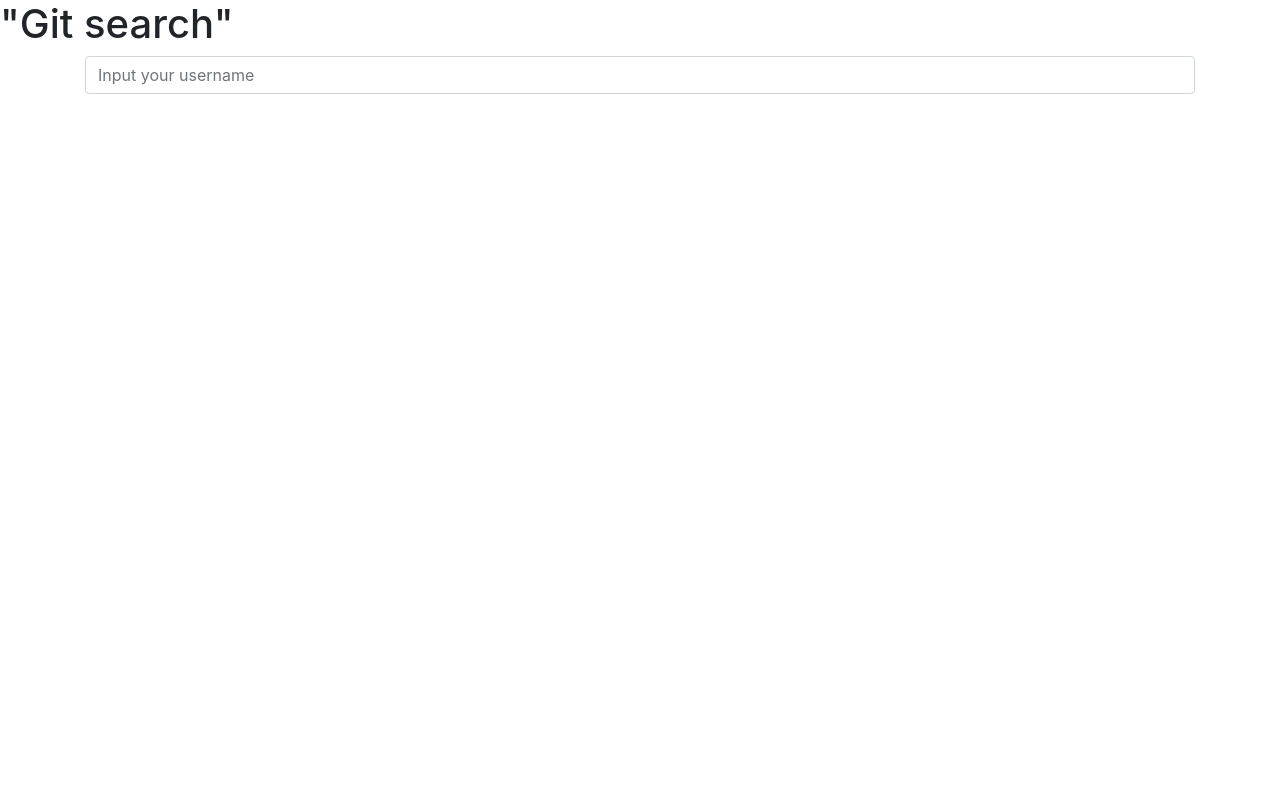
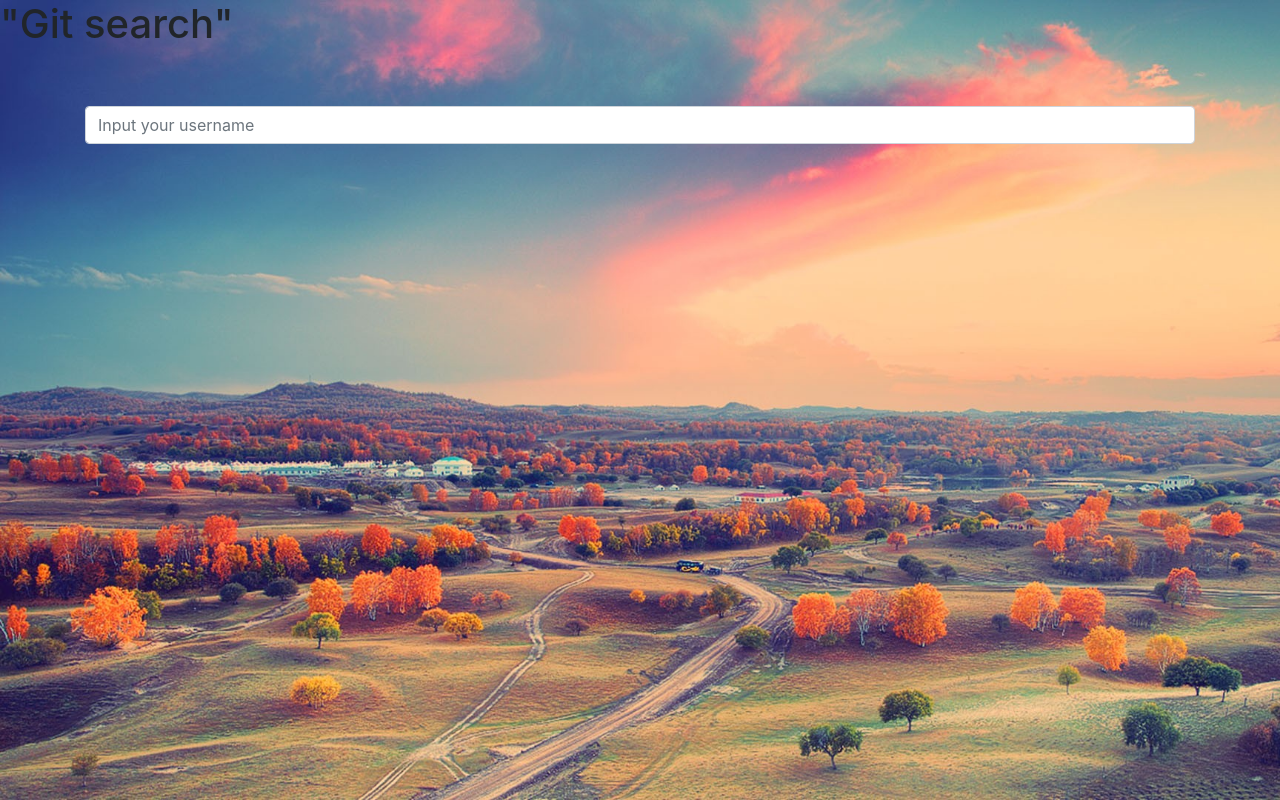
Before and after one commit to DennisIrimu/github-search, an Angular app: page / in a window 1280 px wide. Built offline with nearby package versions, Linux system fonts and the light colour scheme.

Commit message:
Add background image

```diff
--- a/src/app/search/search.component.css
+++ b/src/app/search/search.component.css
@@ -0,0 +1,9 @@
+.bar{
+  padding-top: 50px;
+}
+body {
+  background-image: url(/assets/ncs.jpg);
+  background-size: cover;
+  background-repeat: repeat;
+  height: 100vh;
+}
--- a/src/app/search/search.component.html
+++ b/src/app/search/search.component.html
@@ -1,6 +1,7 @@
+<body>
 <h1>
   "Git search"</h1>
-<body>
+
   <form class="container bar" action="index.html" method="post">
   <div class="form-group">
     <input type="text" name="" value="" class="form-control" placeholder="Input your username" [(ngModel)]="username" name="username" (keyup)="searchUser()">
```
Also changed, not shown: src/assets/ncs.jpg (renamed from src/assets/nIbhncs.jpg), 1 other file (tests, documents, lock files or other folders).
